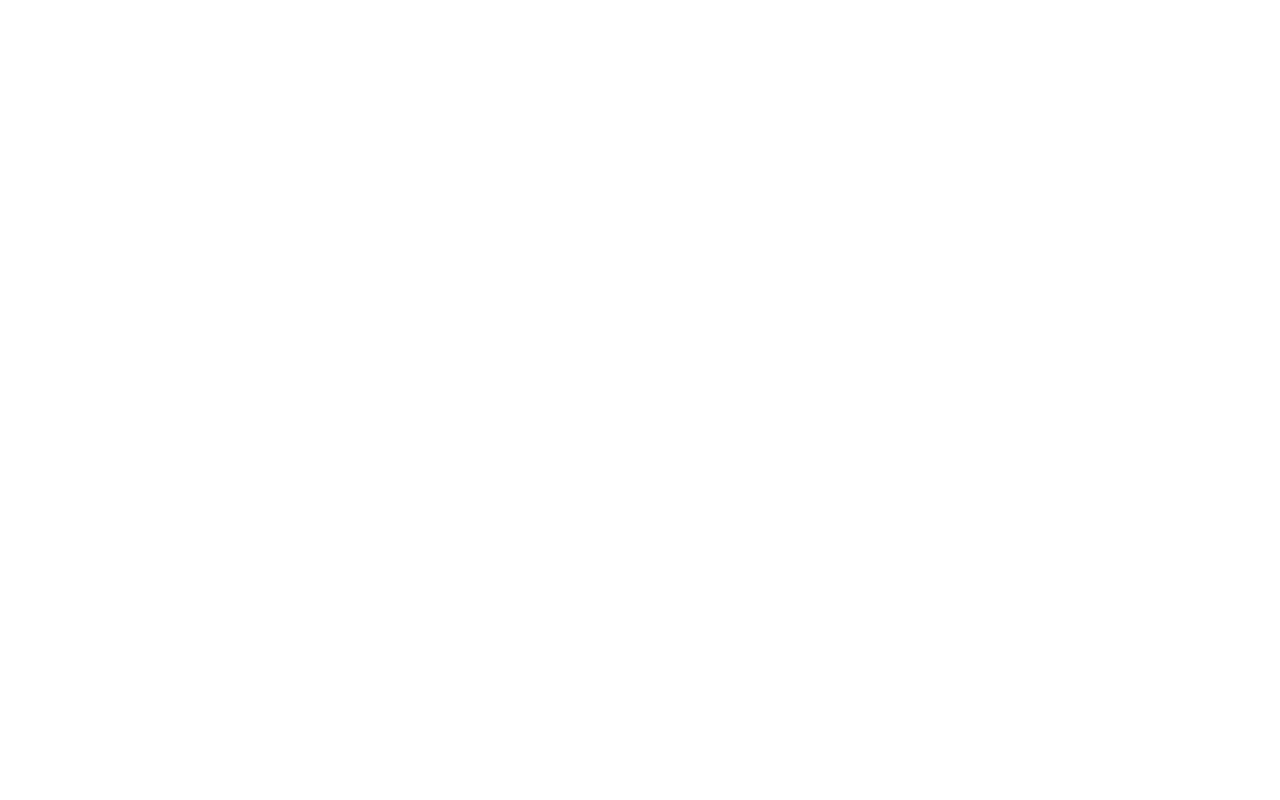
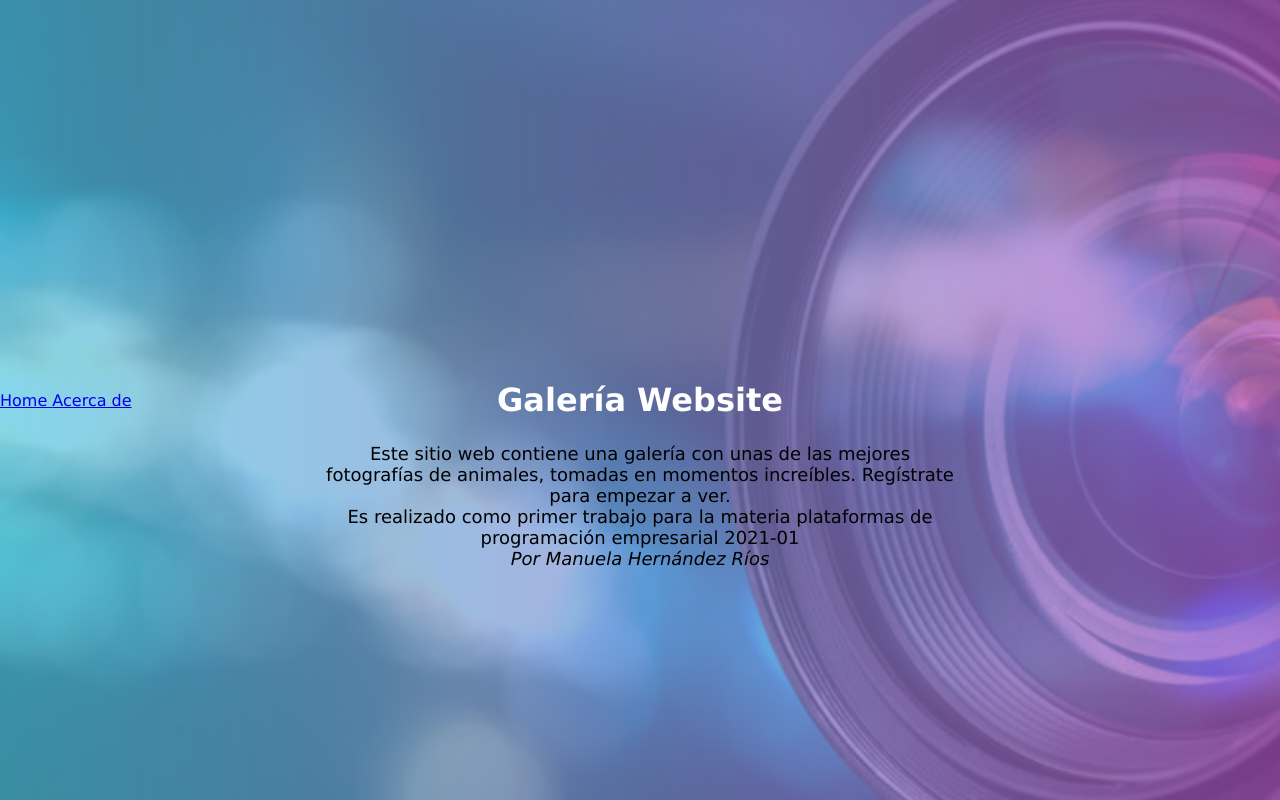
Before and after one commit to manuugit/PlataformasProgEmp, a plain HTML site: page secciones/about.html in a window 1280 px wide. Drawn offline with Linux system fonts and the light colour scheme.

Commit message:
version 1 about

```diff
--- /dev/null
+++ b/css/about.css
@@ -0,0 +1,45 @@
+
+body{
+    margin: 0;
+    min-height: 100vh;
+    background-image: url(../imgs/fondo1.png);
+    background-repeat: no-repeat;
+    background-size: cover;
+    background-position: fixed;
+    background-attachment: fixed ;
+    font-family:'Geneva';
+    align-content: center;
+    justify-content: center;
+}
+body:before {
+     content:"";
+     width: 100%;
+     min-height: 100vh;
+     position:absolute;
+     top:0;
+     left:0;
+
+     background: linear-gradient(90deg, #52c4df, #ad55c1);
+     opacity: 0.7;
+     z-index: -1;
+ }
+
+ h1{
+     color: white;
+     font-size:xx-large;
+     text-align: center;
+     position: absolute;
+     left: 50%;
+     top: 50%;
+     transform: translateX(-50%) translateY(-120%);
+ }
+ p{
+    color: black;
+    font-size:large;
+    text-align: center;
+    position: absolute;
+    justify-content: center;
+    left: 50%;
+    top: 50%;
+    transform: translateX(-50%) translateY(20%);
+}
--- a/secciones/about.html
+++ b/secciones/about.html
@@ -5,9 +5,20 @@
     <meta name="viewport" content="width=device-width, initial-scale=1.0">
     <title>Acerca de</title>
 
-    <link href="../css/main.css" rel="stylesheet" type="text/css">
+    <link href="../css/about.css" rel="stylesheet" type="text/css">
 </head>
 <body>
+    <header>
+        <a href="../index.html"> Home </a>
+        <a href="about.html"> Acerca de </a>
+    </header>
+    <section>
+        <h1> Galería Website </h1>
+        <p> Este sitio web contiene una galería con unas de las mejores fotografías de animales, tomadas en momentos
+            increíbles. Regístrate para empezar a ver. <br> Es realizado como primer trabajo para la materia plataformas
+            de programación empresarial 2021-01 <br> <i> Por Manuela Hernández Ríos </i>
+        </p>
+    </section>
 
 </body>
 </html>
```
Also changed, not shown: imgs/fondo1.png (added).
